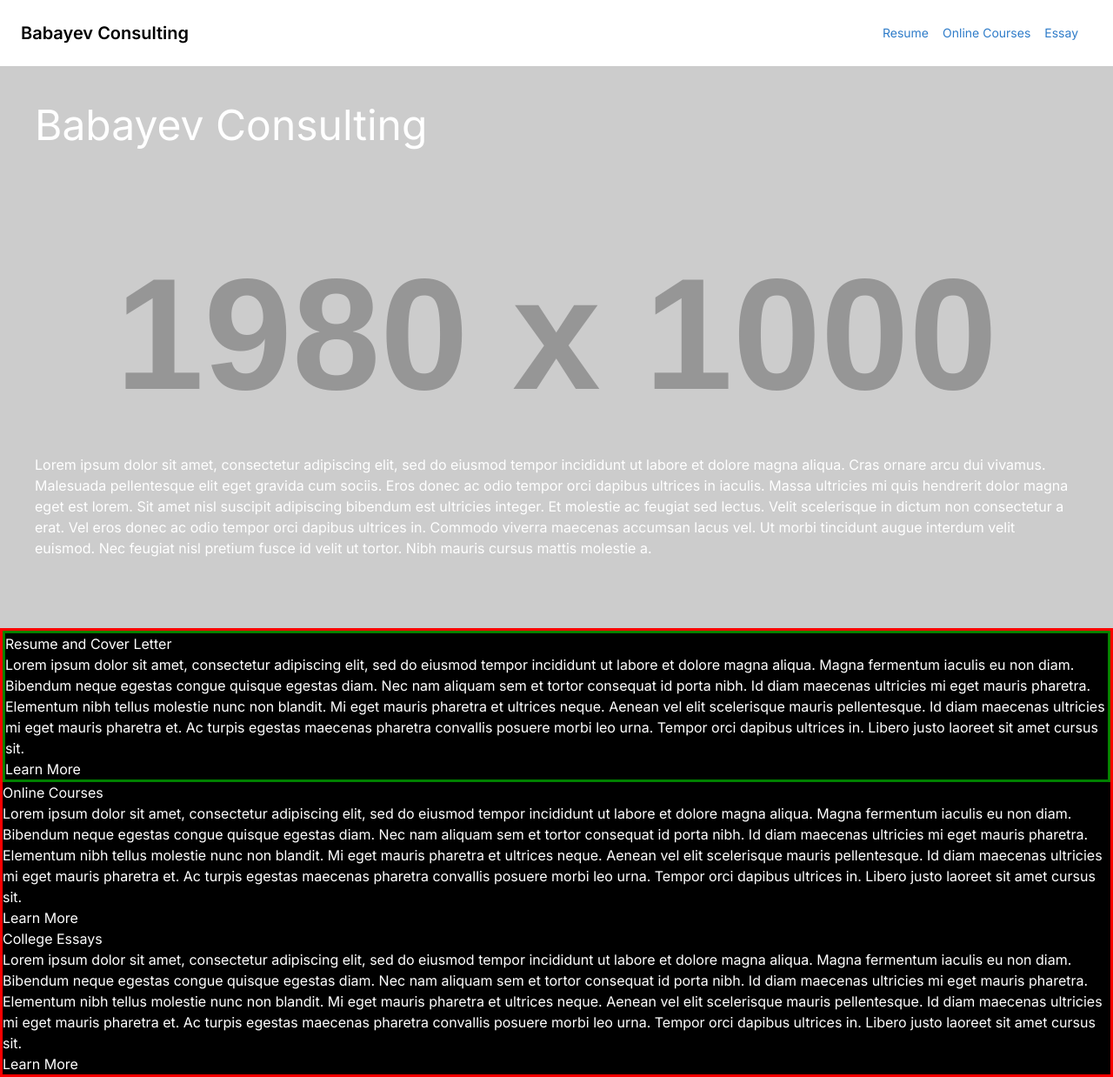
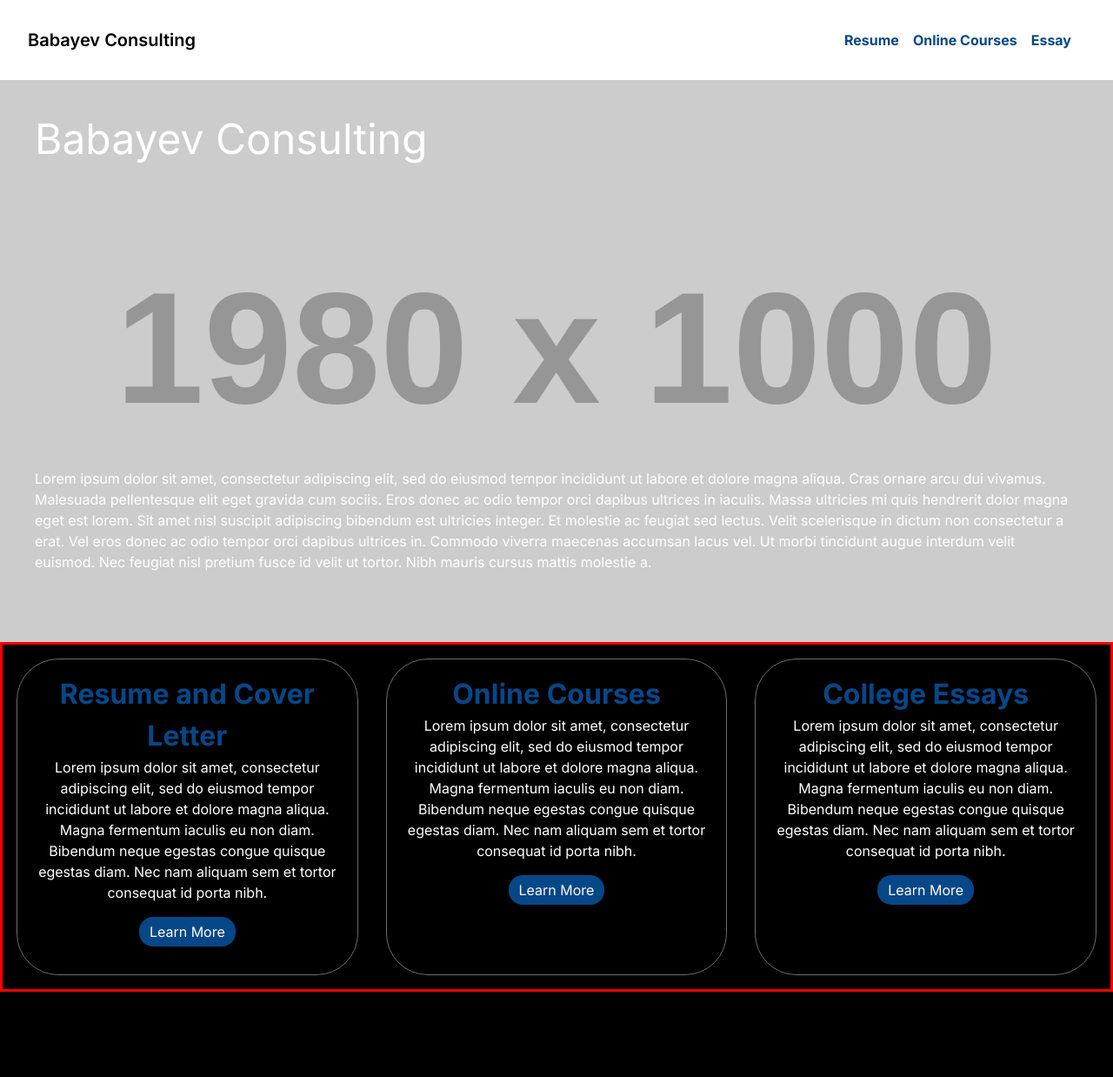
Before and after one commit to open-meadow/resume-courses, a Next.js app: page / in a window 1280 px wide. Shown: the whole page at 87% size. After the commit the page ends 1140 px from the top, so only its background shows below. Built offline with nearby package versions, Linux system fonts and the light colour scheme.

Commit message:
Style buttons with css

```diff
--- a/src/app/components/BigButtons.tsx
+++ b/src/app/components/BigButtons.tsx
@@ -4,18 +4,18 @@ export default function BigButtons() {
   return (
     <div className="bigButtons">
       <div className="bigButtons--single">
-        <h1>Resume and Cover Letter</h1>
-        <p>Lorem ipsum dolor sit amet, consectetur adipiscing elit, sed do eiusmod tempor incididunt ut labore et dolore magna aliqua. Magna fermentum iaculis eu non diam. Bibendum neque egestas congue quisque egestas diam. Nec nam aliquam sem et tortor consequat id porta nibh. Id diam maecenas ultricies mi eget mauris pharetra. Elementum nibh tellus molestie nunc non blandit. Mi eget mauris pharetra et ultrices neque. Aenean vel elit scelerisque mauris pellentesque. Id diam maecenas ultricies mi eget mauris pharetra et. Ac turpis egestas maecenas pharetra convallis posuere morbi leo urna. Tempor orci dapibus ultrices in. Libero justo laoreet sit amet cursus sit.</p>
+        <h1 className="title-3">Resume and Cover Letter</h1>
+        <p>Lorem ipsum dolor sit amet, consectetur adipiscing elit, sed do eiusmod tempor incididunt ut labore et dolore magna aliqua. Magna fermentum iaculis eu non diam. Bibendum neque egestas congue quisque egestas diam. Nec nam aliquam sem et tortor consequat id porta nibh.</p>
         <button>Learn More</button>
       </div>
-      <div>
+      <div className="bigButtons--single">
         <h1>Online Courses</h1>
-        <p>Lorem ipsum dolor sit amet, consectetur adipiscing elit, sed do eiusmod tempor incididunt ut labore et dolore magna aliqua. Magna fermentum iaculis eu non diam. Bibendum neque egestas congue quisque egestas diam. Nec nam aliquam sem et tortor consequat id porta nibh. Id diam maecenas ultricies mi eget mauris pharetra. Elementum nibh tellus molestie nunc non blandit. Mi eget mauris pharetra et ultrices neque. Aenean vel elit scelerisque mauris pellentesque. Id diam maecenas ultricies mi eget mauris pharetra et. Ac turpis egestas maecenas pharetra convallis posuere morbi leo urna. Tempor orci dapibus ultrices in. Libero justo laoreet sit amet cursus sit.</p>
+        <p>Lorem ipsum dolor sit amet, consectetur adipiscing elit, sed do eiusmod tempor incididunt ut labore et dolore magna aliqua. Magna fermentum iaculis eu non diam. Bibendum neque egestas congue quisque egestas diam. Nec nam aliquam sem et tortor consequat id porta nibh.</p>
         <button>Learn More</button>
       </div>
-      <div>
+      <div className="bigButtons--single">
         <h1>College Essays</h1>
-        <p>Lorem ipsum dolor sit amet, consectetur adipiscing elit, sed do eiusmod tempor incididunt ut labore et dolore magna aliqua. Magna fermentum iaculis eu non diam. Bibendum neque egestas congue quisque egestas diam. Nec nam aliquam sem et tortor consequat id porta nibh. Id diam maecenas ultricies mi eget mauris pharetra. Elementum nibh tellus molestie nunc non blandit. Mi eget mauris pharetra et ultrices neque. Aenean vel elit scelerisque mauris pellentesque. Id diam maecenas ultricies mi eget mauris pharetra et. Ac turpis egestas maecenas pharetra convallis posuere morbi leo urna. Tempor orci dapibus ultrices in. Libero justo laoreet sit amet cursus sit.</p>
+        <p>Lorem ipsum dolor sit amet, consectetur adipiscing elit, sed do eiusmod tempor incididunt ut labore et dolore magna aliqua. Magna fermentum iaculis eu non diam. Bibendum neque egestas congue quisque egestas diam. Nec nam aliquam sem et tortor consequat id porta nibh.</p>
         <button>Learn More</button>
       </div>
     </div>
--- a/src/app/components/Navigation.tsx
+++ b/src/app/components/Navigation.tsx
@@ -1,9 +1,8 @@
 import React from "react";
-import { Navbar } from "react-bootstrap";
 
 export default function Nav() {
   return (
-    <nav className="flex items-center justify-between flex-wrap bg-white p-6">
+    <nav className="flex items-center justify-between flex-wrap bg-white p-8">
       <div className="flex items-center flex-shrink-0 text-black mr-6">
         <span className="font-semibold text-xl tracking-light">
           Babayev Consulting
@@ -11,23 +10,23 @@ export default function Nav() {
       </div>
 
       <div className="w-full block lg:flex lg:items-center lg:w-auto">
-        <div className="text-sm lg:flex-grow">
+        <div className="text-md lg:flex-grow">
           <a
             href="#Resume"
-            className="block mt-4 lg:inline-block lg:mt-0 text-[#2f7cc9] hover:text-cyan-600 mr-4"
+            className="block mt-4 lg:inline-block lg:mt-0 font-bold text-[#064788] hover:text-cyan-600 mr-4"
           >
             Resume
           </a>
           <a
             href="#Online Courses"
-            className="block mt-4 lg:inline-block lg:mt-0 text-[#2f7cc9] hover:text-cyan-600 mr-4"
+            className="block mt-4 lg:inline-block lg:mt-0 font-bold text-[#064788] hover:text-cyan-600 mr-4"
           >
             Online Courses
           </a>
           <a
             href="#Essay"
             hrefLang="#Essay"
-            className="block mt-4 lg:inline-block lg:mt-0 text-[#2f7cc9] hover:text-cyan-600 mr-4"
+            className="block mt-4 lg:inline-block lg:mt-0 font-bold text-[#064788] hover:text-cyan-600 mr-4"
           >
             Essay
           </a>
--- a/src/app/components/page.scss
+++ b/src/app/components/page.scss
@@ -1,7 +1,30 @@
+body {
+    font-family: motiva-sans,sans-serif;
+}
 .bigButtons {
     border: 3px solid red;
+    display: flex;
 
     &--single {
         border: 3px solid green;
+        text-align: center;
+        margin: 1em;
+        padding: 1em;
+        border: 1px solid rgb(109, 109, 109);
+        border-radius: 3rem;
+
+        h1 {
+            font-weight: bold;
+            font-size: 2em;
+            color: #064788;
+        }
+
+        button {
+            margin: 1em;
+            background-color: #064788;
+            color: floralwhite;
+            padding: 0.3rem 0.75rem;
+            border-radius: 1em;
+        }
     }
 }
```
Also changed, not shown: 1 other file (tests, documents, lock files or other folders).
